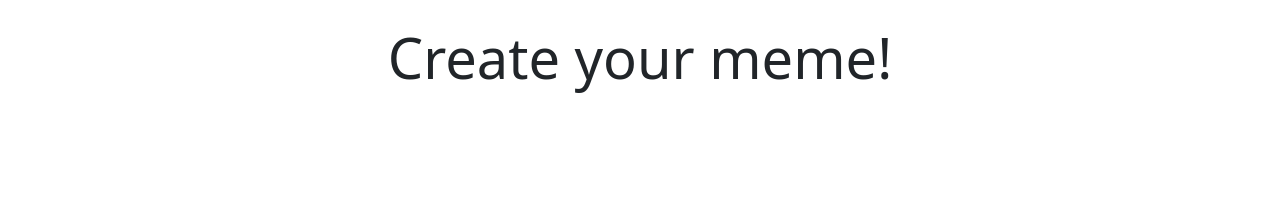
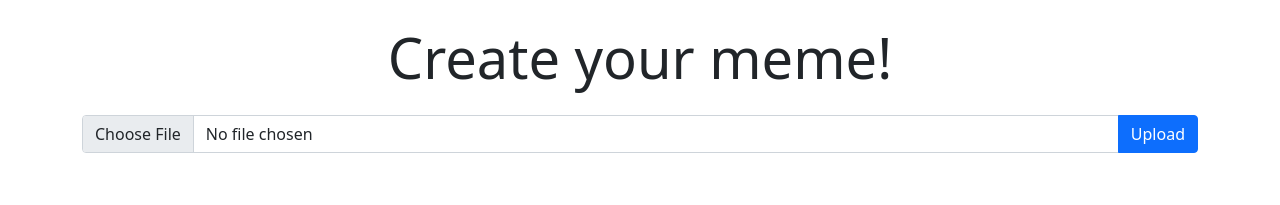
Before and after one commit to girlatomic/meme-generator, a React (Create React App) app in the folder client/: page / in a window 1280 px wide. Shown: the top 205 px of the page. Built offline with nearby package versions, Linux system fonts and the light colour scheme.

Commit message:
adds file upload component

```diff
--- a/client/src/App.js
+++ b/client/src/App.js
@@ -1,10 +1,13 @@
+import React from "react";
 import "./App.css";
+import FileUpload from "./components/FileUpload";
 
 const App = () => (
   <div className="container mt-4">
     <h4 className="display-4 text-center mb-4">
       <i className="fab fa-react" /> Create your meme!
     </h4>
+    <FileUpload />
   </div>
 );
 
--- /dev/null
+++ b/client/src/components/FileUpload.js
@@ -0,0 +1,71 @@
+import React, { Fragment, useState } from "react";
+import axios from "axios";
+
+const FileUpload = () => {
+  const [file, setFile] = useState("");
+  const [filename, setFilename] = useState("Choose File");
+  const [uploadedFile, setUploadedFile] = useState({});
+
+  const onChange = (e) => {
+    setFile(e.target.files[0]);
+    setFilename(e.target.files[0].name);
+  };
+
+  const onSubmit = async (e) => {
+    e.preventDefault();
+    const formData = new FormData();
+    formData.append("file", file);
+
+    try {
+      const res = await axios.post("/upload", formData, {
+        headers: {
+          "Content-Type": "multipart/form-data",
+        },
+      });
+
+      const { fileName, filePath } = res.data;
+
+      setUploadedFile({ fileName, filePath });
+    } catch (err) {
+      if (err.response.status === 500) {
+        console.log("There was a problem with the server");
+      } else {
+        console.log(err.response.data.msg);
+      }
+    }
+  };
+
+  return (
+    <Fragment>
+      <form onSubmit={onSubmit}>
+        <div className="input-group">
+          <input
+            type="file"
+            className="form-control"
+            id="inputGroupFile04"
+            aria-describedby="inputGroupFileAddon04"
+            aria-label="Upload"
+            onChange={onChange}
+          />
+          <button
+            className="btn btn-primary"
+            type="submit"
+            value="Upload"
+            id="inputGroupFileAddon04"
+          >
+            Upload
+          </button>
+        </div>
+      </form>
+      {uploadedFile ? (
+        <div className="row mt-5">
+          <div className="col-md-6 m-auto">
+            <img style={{ width: "100%" }} src={uploadedFile.filePath} alt="" />
+          </div>
+        </div>
+      ) : null}
+    </Fragment>
+  );
+};
+
+export default FileUpload;
```
Also changed, not shown: client/public/uploads/4cb1ecab2416a57d40876254e2691b0c.jpeg (added), client/public/uploads/cover_1.jpeg (added).
